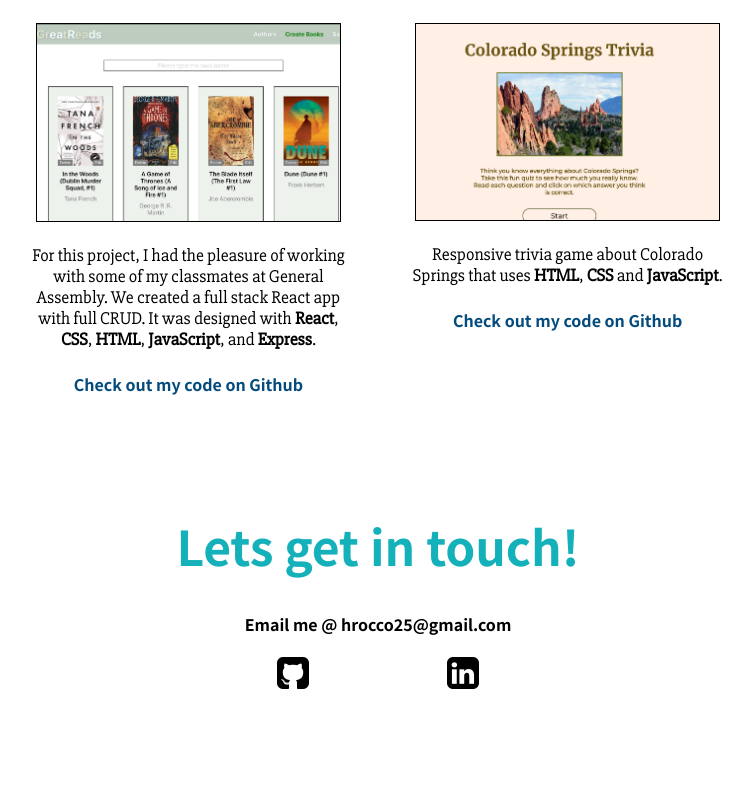
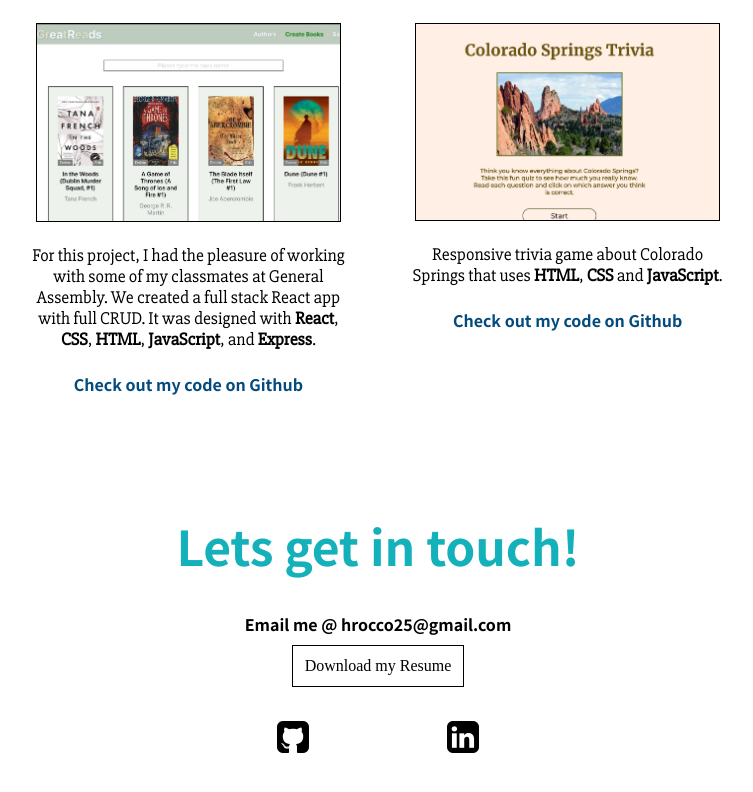
Before and after one commit to hrocco25/React-Portfolio, a React (Create React App) app: page / in a window 1280 px wide. Shown: the part 1901-2693 px from the top of the page, without its empty margins (262-1015 px from the left). Before the commit the page ends 2657 px from the top, so only its background shows below. Built offline with nearby package versions, Linux system fonts and the light colour scheme.

Commit message:
add resume

```diff
--- a/src/App.js
+++ b/src/App.js
@@ -16,6 +16,7 @@
           <meta charSet="UTF-8"/>
           <title>Heather Runyon</title>
           <meta name="description" content="Heather Runyon Portfolio"/>
+          <link rel="icon" type="image/png" href="favicon.ico" size="16x16" />
         </Helmet>
       </div>
       <Nav />
--- a/src/components/contact/contact.css
+++ b/src/components/contact/contact.css
@@ -14,3 +14,12 @@
 .contactIcon img{
     width: 50%;
 }
+
+.emailResume{
+    margin-bottom: 4%;
+}
+
+.emailResume a{
+    border: black solid .1em;
+    padding: 1%;
+}
--- a/src/components/contact/contact.js
+++ b/src/components/contact/contact.js
@@ -8,8 +8,9 @@
     return (
         <div className="contact" id="contact">
             <h1>Lets get in touch!</h1>
-            <div>
+            <div className="emailResume">
                 <h4>Email me @ hrocco25@gmail.com</h4>
+                <a href="https://drive.google.com/open?id=11i2o-Upf_eyT_6EHGIUzCnL5VxSjheHy" target="_blank">Download my Resume</a>
             </div>
             <div className="contactIcon">
                 <a href="https://github.com/hrocco25" target="blank">
@@ -18,9 +19,6 @@
                 <a href="https://www.linkedin.com/in/heather-runyon/" target="blank">
                     <img src={linkedin} alt="linkedin" />
                 </a>
-
-
-
             </div>
 
         </div>
```
Also changed, not shown: public/manifest.json.
